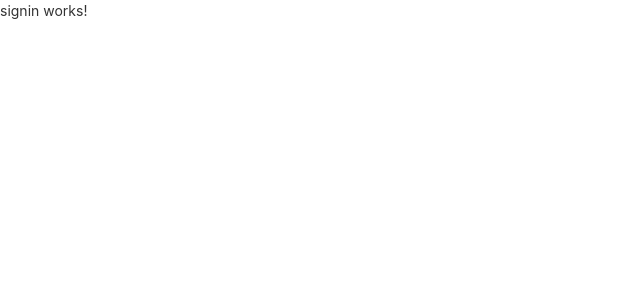
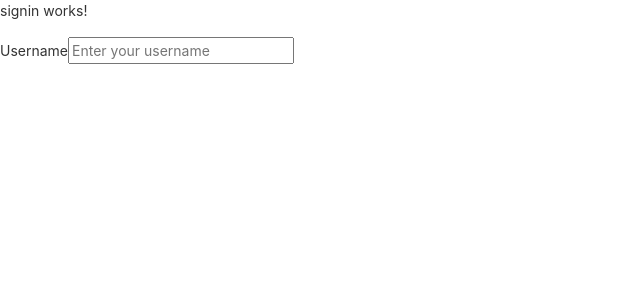
Before and after one commit to nishanthan-karunakaran/kycus-client, an Angular app: page /auth/signin in a window 1280 px wide. Shown: the top 300 px of the page, without its empty margins (0-640 px from the left). Built offline with nearby package versions, Linux system fonts and the light colour scheme.

Commit message:
setup: shared module to auth

```diff
--- a/src/app/features/auth/auth.module.ts
+++ b/src/app/features/auth/auth.module.ts
@@ -4,7 +4,7 @@ import { CommonModule } from '@angular/common';
 import { AuthRoutingModule } from './auth-routing.module';
 import { SigninComponent } from './pages/signin/signin.component';
 import { SignupComponent } from './pages/signup/signup.component';
-
+import { SharedModule } from '../../shared/shared.module';
 
 @NgModule({
   declarations: [
@@ -13,7 +13,8 @@ import { SignupComponent } from './pages/signup/signup.component';
   ],
   imports: [
     CommonModule,
-    AuthRoutingModule
+    AuthRoutingModule,
+    SharedModule
   ]
 })
 export class AuthModule { }
--- a/src/app/features/auth/pages/signin/signin.component.html
+++ b/src/app/features/auth/pages/signin/signin.component.html
@@ -1 +1,3 @@
 <p>signin works!</p>
+  <mat-label>Username</mat-label>
+  <input matInput placeholder="Enter your username">
```
Also changed, not shown: tsconfig.app.json (+4 -3 lines), tsconfig.json (+4 -4 lines).
